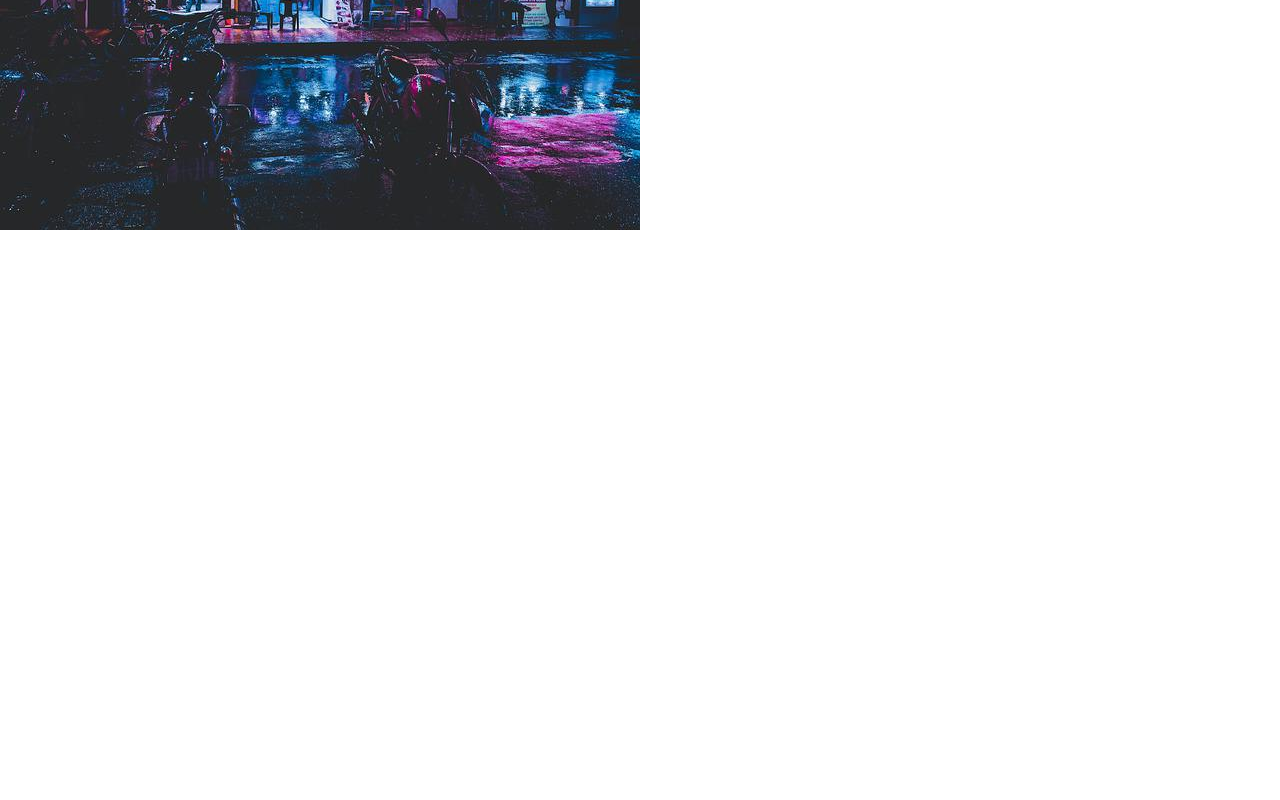
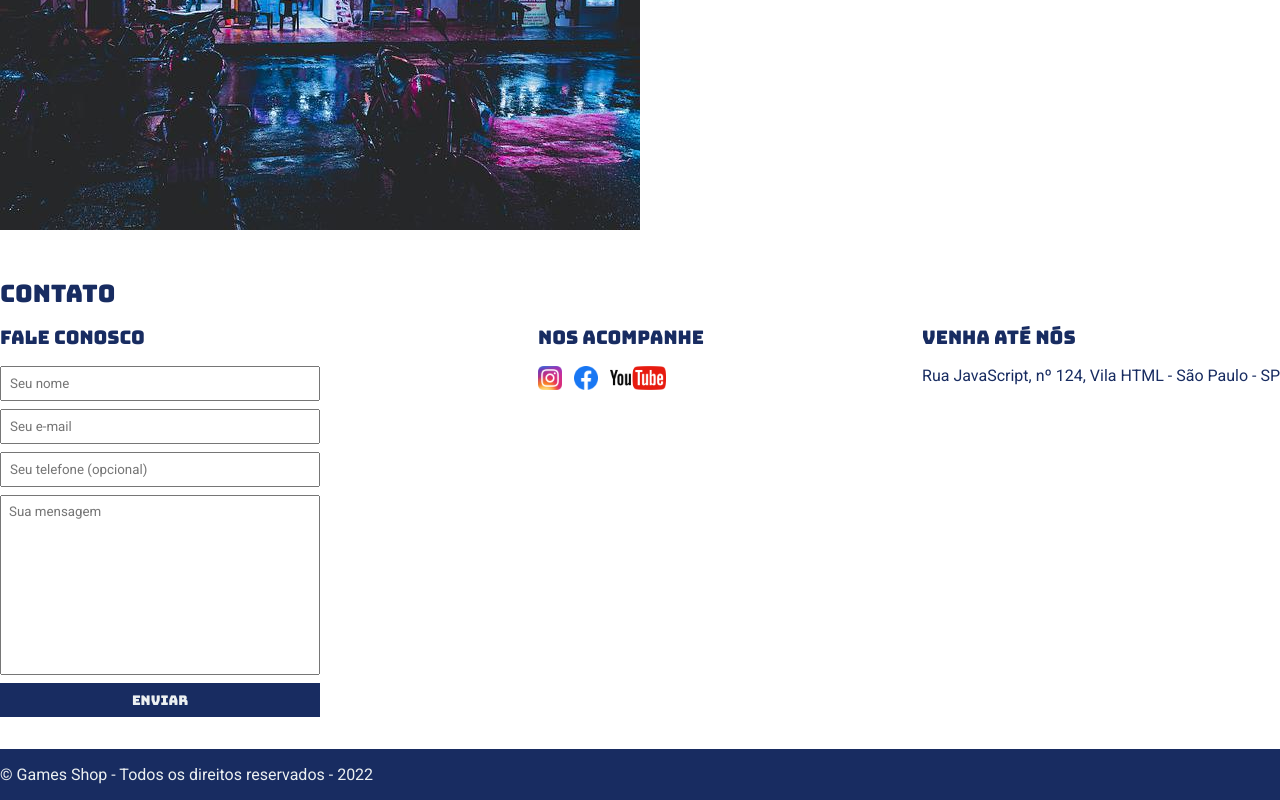
Before and after one commit to paullo-afonso/curso_ebac_frontend, a plain HTML site: page index.html in a window 1280 px wide. Shown: the part 349-1149 px from the top of the page. Before the commit the page ends 800 px from the top, so only its background shows below. Drawn offline with Linux system fonts and the light colour scheme.

Commit message:
update criando formulario e rodapé

```diff
--- a/index.html
+++ b/index.html
@@ -16,16 +16,16 @@
             <nav>
                 <ul>
                     <li>
-                        <a href="#">Sobre a loja</a>
+                        <a href="#about">Sobre a loja</a>
                     </li>
                     <li>
-                        <a href="#">Contato</a>
+                        <a href="#contact">Contato</a>
                     </li>
                 </ul>
             </nav>
         </div>
     </header>
-    <section>
+    <section id="about">
         <div class="container">
             <img class="store-front" src="./images/loja.jpg" alt="fachada da loja Games Shop" />
             <div>
@@ -44,5 +44,55 @@
             </div>
         </div>
     </section>
+    <section id="contact">
+        <div class="container">
+            <h2>Contato</h2>
+            <div class="contact-methods">
+                <div>
+                    <h3>Fale conosco</h3>
+                    <form>
+                        <input type="text" placeholder="Seu nome" required />
+                        <input type="email" placeholder="Seu e-mail" required />
+                        <input type="tel" placeholder="Seu telefone (opcional)" />
+                        <textarea placeholder="Sua mensagem" required></textarea>
+                        <button type="submit">Enviar</button>
+                    </form>
+                </div>
+                <div>
+                    <h3>Nos acompanhe</h3>
+                    <ul class="social-links">
+                        <li>
+                            <a href="#" title="Siga-nos no Instagram">
+                                <img src="./images/instagram.png" alt="Logo do instagram" />
+                            </a>
+                        </li>
+                        <li>
+                            <a href="#" title="Siga-nos no Facebook">
+                                <img src="./images/facebook.png" alt="Logo do Facebook" />
+                            </a>
+                        </li>
+                        <li>
+                            <a href="#" title="Visite nosso canal no Youtube">
+                                <img src="./images/youtube.png" alt="Logo do Youtube" />
+                            </a>
+                        </li>
+                    </ul>
+                </div>
+                <div>
+                    <h3>Venha até nós</h3>
+                    <p>
+                        Rua JavaScript,  nº 124, Vila HTML - São Paulo - SP
+                    </p>
+                </div>
+            </div>
+        </div>
+    </section>
+    <footer>
+        <div class="container">
+            <p>
+                &copy; Games Shop - Todos os direitos reservados - 2022
+            </p>
+        </div>
+    </footer>
 </body>
 </html>
--- a/main.css
+++ b/main.css
@@ -5,11 +5,14 @@
 }
 
 header,
-section h2{
+section h2,
+section h3,
+form button{
     font-family: 'Bungee', cursive;
+    font-weight: normal;
 }
 
-body{
+body, input, textarea {
     font-family: 'Roboto', sans-serif;
 }
 
@@ -17,11 +20,6 @@ header{
     padding: 16px 0;
     background-color: #182c61;
     color: #ecf0f1;
-}
-
-header h1,
-section h2{
-    font-weight: normal;
 }
 
 header nav li{
@@ -80,3 +78,63 @@ section {
 .store-front{
     margin-right: 32px;
 }
+
+.social-links img{
+    height: 24px;
+}
+
+.social-links li{
+    display: inline;
+    margin-right: 8px;
+}
+
+.social-links li a{
+    text-decoration: none;
+}
+
+#contact .container{
+    display: block;
+}
+.contact-methods{
+    display: flex;
+    justify-content: space-between;
+}
+
+form input,
+form textarea,
+form button{
+    display: block;
+    width: 320px;
+    margin-bottom: 8px;
+    padding: 8px;
+}
+
+form textarea{
+    resize: none;
+    height: 180px;
+}
+
+section h3{
+    margin-bottom: 16px;
+}
+
+form button{
+    background-color: #182c61;
+    color: #ecf0f1;
+    border: none;
+    cursor: pointer;
+}
+
+form button:hover{
+    background-color: #314e9e;
+}
+
+input:focus, textarea:focus{
+    outline-color: #182c61;
+}
+
+footer{
+    background-color: #182c61;
+    color: #ecf0f1;
+    padding: 16px 0;
+}
```
